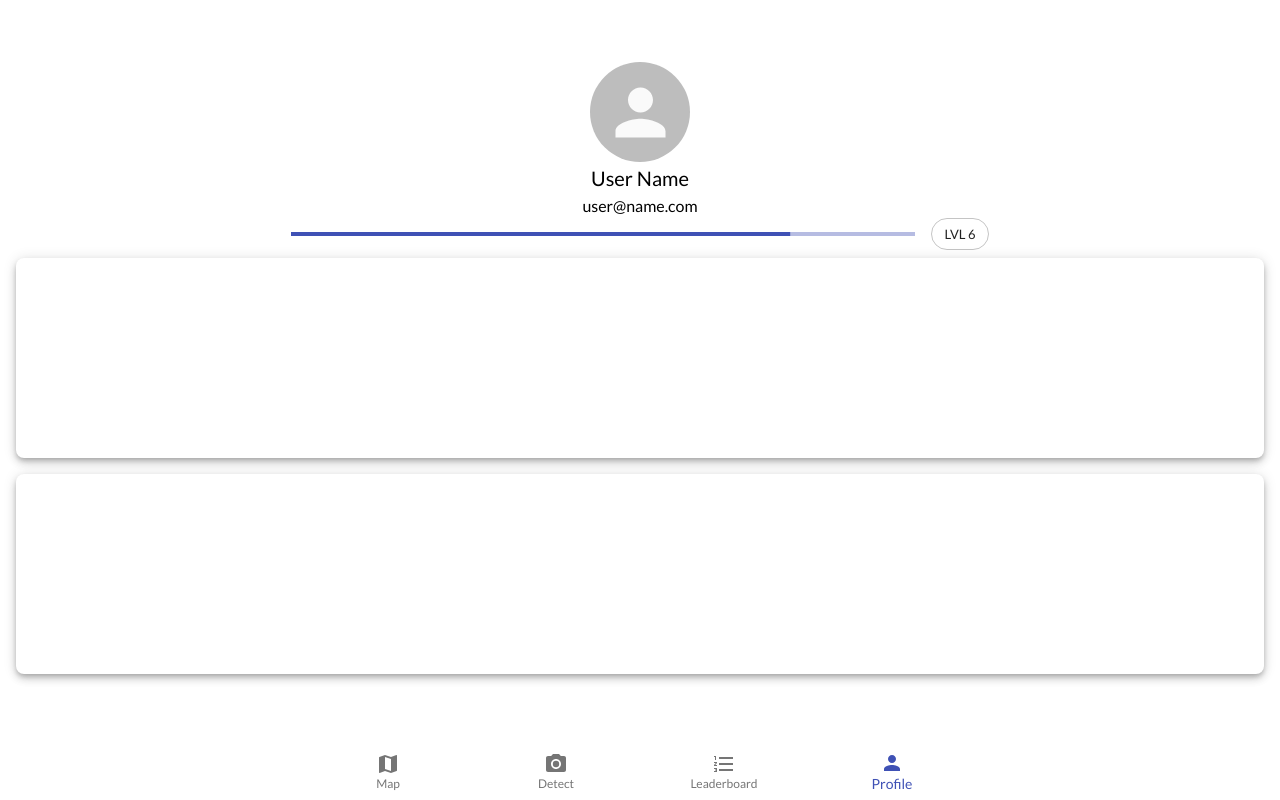
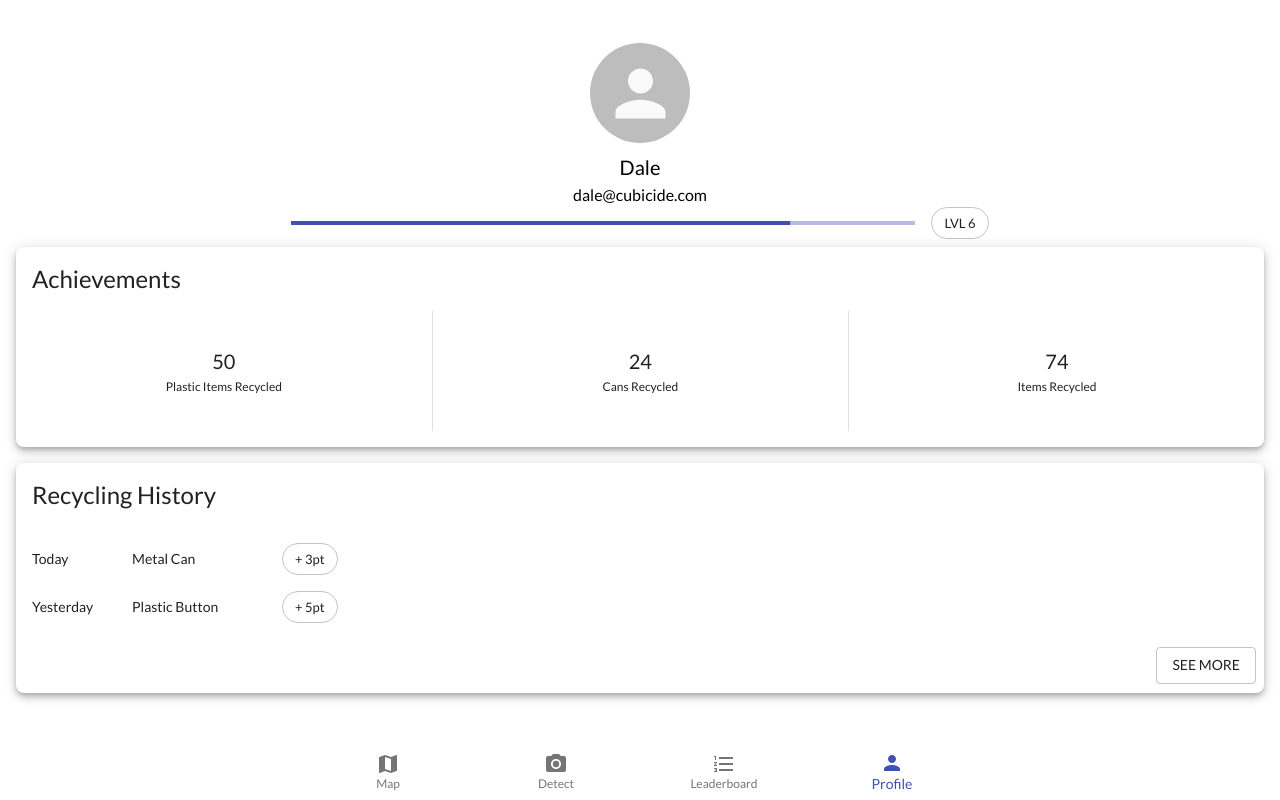
Before and after one commit to nikhilnanda21/HackUST21, a React (Create React App) app in the folder hack-front/: page / in a window 1280 px wide. Both pictures are taken after a click on the button "Profile". Built offline with nearby package versions, Linux system fonts and the light colour scheme.

Commit message:
style profile data cards

```diff
--- a/hack-front/src/components/Map.tsx
+++ b/hack-front/src/components/Map.tsx
@@ -99,7 +99,6 @@ const Map: FC = () => {
   const dispatch = useDispatch();
   const mapPos = useSelector(selectCurrentMapPos);
   const mapMarker = useSelector(selectCurrentMapMarker);
-  console.log({ mapMarker });
   const [center, setCenter] = useState<Coords>(mapPos.center);
   // eslint-disable-next-line no-undef
   const positionCallback: PositionCallback = useCallback(
--- a/hack-front/src/components/Profile.tsx
+++ b/hack-front/src/components/Profile.tsx
@@ -1,6 +1,18 @@
 import React, { FC } from 'react';
 
-import { Card, Chip, LinearProgress, Typography } from '@material-ui/core';
+import {
+  Button,
+  Card,
+  CardActions,
+  CardContent,
+  CardHeader,
+  Chip,
+  Divider,
+  LinearProgress,
+  List,
+  ListItem,
+  Typography,
+} from '@material-ui/core';
 
 import StyledAvatar from 'components/styled/StyledAvatar';
 import { selectCurrentNav } from 'models/selectors';
@@ -49,16 +61,91 @@ const LevelProgress: FC = () => (
   </ProgressContainer>
 );
 
+const StyledCardContent = styled(CardContent)`
+  display: flex;
+  height: 120px;
+  position: relative;
+  padding: 0 !important;
+`;
+
+const AchievementItem = styled.div`
+  flex: 0 0 33.3%;
+  height: 100%;
+  display: flex;
+  flex-direction: column;
+  justify-content: center;
+  align-items: center;
+`;
+
+const AchievementCard: FC = () => (
+  <StyledCard elevation={5}>
+    <CardHeader title="Achievements" />
+    <StyledCardContent>
+      <AchievementItem>
+        <Typography variant="h6">50</Typography>
+        <Typography variant="caption" style={{ textAlign: 'center' }}>
+          Plastic Items Recycled
+        </Typography>
+      </AchievementItem>
+      <Divider flexItem orientation="vertical" />
+      <AchievementItem>
+        <Typography variant="h6">24</Typography>
+        <Typography variant="caption">Cans Recycled</Typography>
+      </AchievementItem>
+      <Divider flexItem orientation="vertical" />
+      <AchievementItem>
+        <Typography variant="h6">74</Typography>
+        <Typography variant="caption">Items Recycled</Typography>
+      </AchievementItem>
+    </StyledCardContent>
+  </StyledCard>
+);
+
+const StyledCardActions = styled(CardActions)`
+  justify-content: flex-end;
+`;
+
+const DateHistory = styled(Typography)`
+  flex: 0 0 100px;
+`;
+
+const RecycledItem = styled(Typography)`
+  flex: 0 0 150px;
+`;
+
+const RecyclingHistory: FC = () => (
+  <StyledCard elevation={5} style={{ height: 230 }}>
+    <CardHeader title="Recycling History" />
+    <List>
+      <ListItem button>
+        <DateHistory variant="body2">Today</DateHistory>
+        <RecycledItem variant="body2">Metal Can</RecycledItem>
+        <Chip label="+ 3pt" variant="outlined" />
+      </ListItem>
+      <ListItem button>
+        <DateHistory variant="body2">Yesterday</DateHistory>
+        <RecycledItem variant="body2">Plastic Button</RecycledItem>
+        <Chip label="+ 5pt" variant="outlined" />
+      </ListItem>
+    </List>
+    <StyledCardActions>
+      <Button variant="outlined">See More</Button>
+    </StyledCardActions>
+  </StyledCard>
+);
+
 const Profile: FC = () => {
   const currentNav = useSelector(selectCurrentNav);
   return (
     <ProfileContainer>
       <StyledAvatar />
-      <Typography variant="h6">User Name</Typography>
-      <Typography variant="body1">user@name.com</Typography>
+      <Typography variant="h6" style={{ marginTop: 8 }}>
+        Dale
+      </Typography>
+      <Typography variant="body1">dale@cubicide.com</Typography>
       <LevelProgress />
-      <StyledCard elevation={5} />
-      <StyledCard elevation={5} />
+      <AchievementCard />
+      <RecyclingHistory />
     </ProfileContainer>
   );
 };
```
